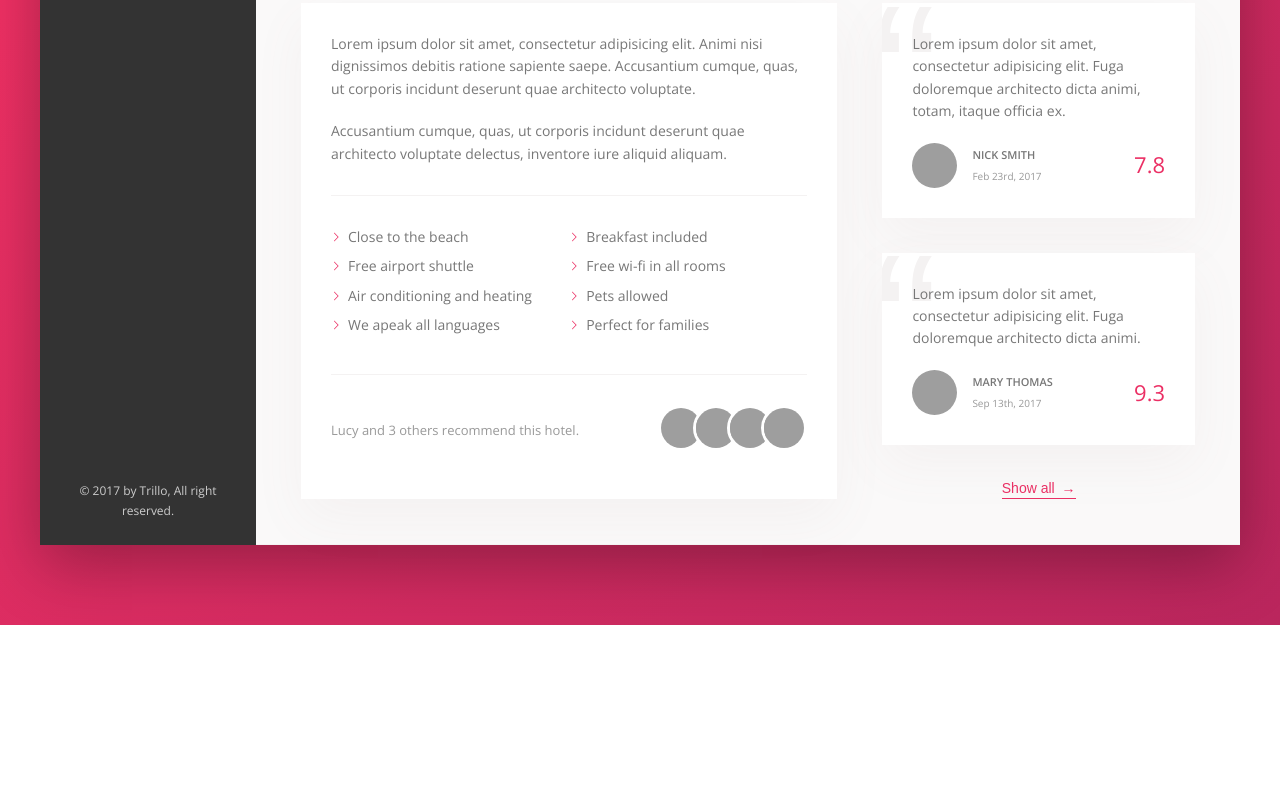
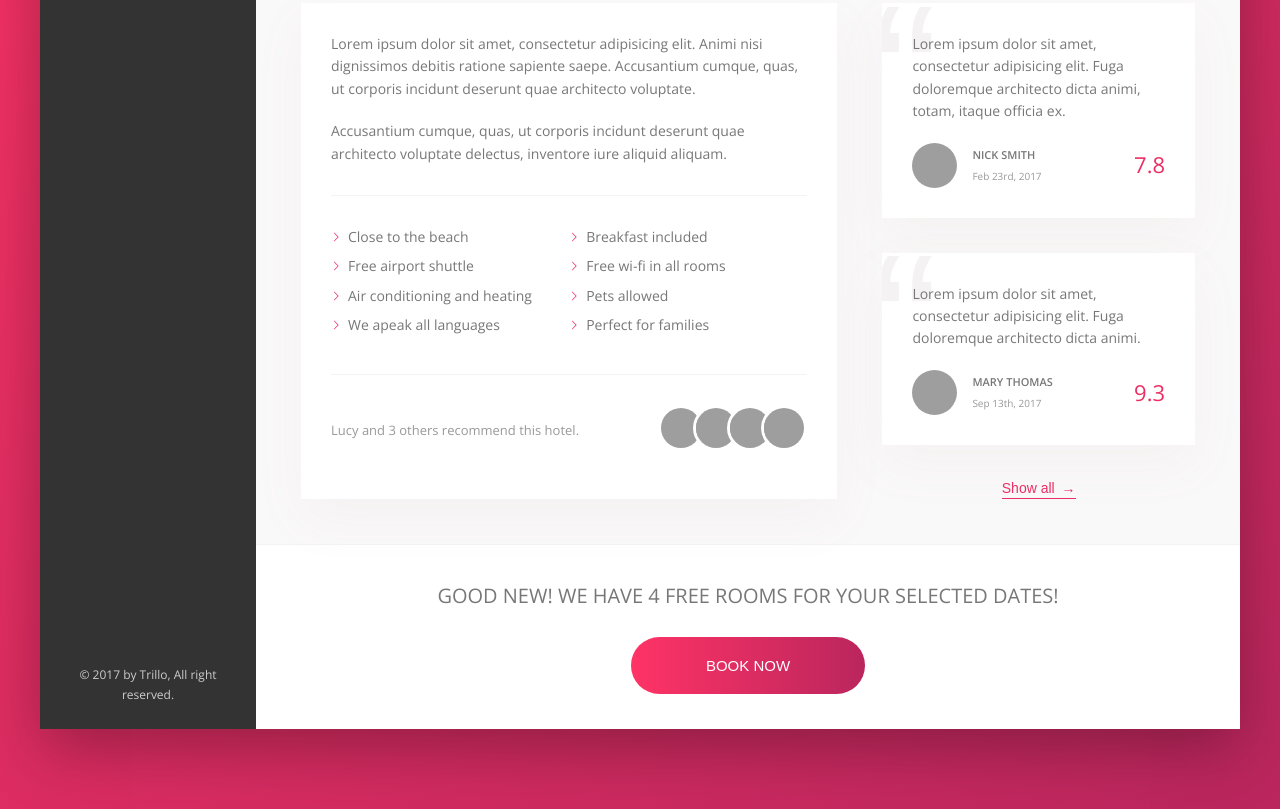
Before and after one commit to jeffersonj/Trillo, a website: page index.html in a window 1280 px wide. Shown: the part 505-1314 px from the top of the page. Before the commit the page ends 1130 px from the top, so only its background shows below. Drawn offline with nearby package versions, Linux system fonts and the light colour scheme; grey boxes are pictures that could not be loaded.

Commit message:
call to action created with style

```diff
--- a/index.html
+++ b/index.html
@@ -199,6 +199,16 @@
                             <button class="btn-inline">Show all <span>&rarr;</span></button>
                         </div>
                     </div>
+
+                    <div class="cta">
+                        <h2 class="cta__book-now">
+                            Good new! We have 4 free rooms for your selected dates!
+                        </h2>
+                        <button class="btn">
+                            <span class="btn__visible">Book Now</span>
+                            <span class="btn__invisible">Only 4 room left</span>
+                        </button>
+                    </div>
                 </main>
             </div>
         </div>
--- a/sass/_components.scss
+++ b/sass/_components.scss
@@ -411,7 +411,7 @@
 }
 
 /////////////////////////////////////////
-/// Revies
+/// Reviews
 .review{
     background-color: #fff;
     box-shadow: var(--shadow-light);
@@ -472,3 +472,69 @@
         z-index: 1;
     }
 }
+
+/////////////////////////////////////////
+/// Call to action
+.cta{
+    padding: 3.5rem 0;
+    text-align: center;
+
+    &__book-now{
+        font-size: 2rem;
+        font-weight: 300;
+        text-transform: uppercase;
+        margin-bottom: 2.5rem;
+    }
+}
+
+/////////////////////////////////////////
+/// Call to action button component
+.btn{
+    font-size: 1.5rem;
+    font-weight: 300;
+    text-transform: uppercase;
+    border-radius: 100px;
+    border: none;
+    background-image: linear-gradient(to right, var(--color-primary-light), var(--color-primary-dark));
+    color: #fff;
+    position: relative;
+    overflow: hidden;
+    cursor: pointer;
+
+    & > * { //propriedades padrao em todos os filhos
+        display: inline-block;
+        height: 100%;
+        width: 100%;
+        transition: all .2s;
+    }
+
+    &__visible{
+        padding: 2rem 7.5rem;
+    }
+
+    &__invisible{
+        position: absolute;
+        padding: 2rem 0;
+        left: 0;
+        top: -100%;
+
+    }
+
+    &:hover{
+        background-image: linear-gradient(to left, var(--color-primary-light), var(--color-primary-dark));
+    }
+
+    &:hover &__visible{
+        transform: translateY(100%);
+    }
+
+    &:hover &__invisible{
+        top: 0;
+    }
+
+    &:focus{
+        outline: none;
+        animation: pulsate 1s infinite;
+    }
+
+}
```
Also changed, not shown: css/style.css, 1 other file.
